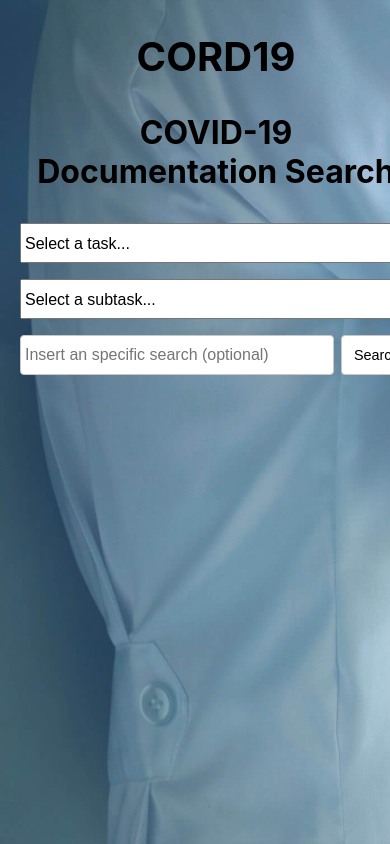
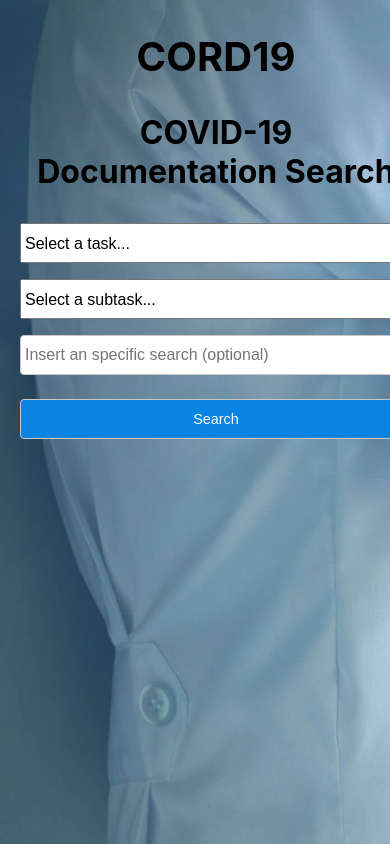
Before and after one commit to covid19-cord19/cord-ui, a Next.js app: page / in a window 390 px wide. Shown: the top 844 px of the page. Built offline with nearby package versions, Linux system fonts and the light colour scheme.

Commit message:
Change search button position on mobile and tablet

```diff
--- a/components/search/search-box.module.scss
+++ b/components/search/search-box.module.scss
@@ -1,7 +1,4 @@
-$input-height: 40px;
-$border-color: #cac6c6;
-$border-radius: 4px;
-$animation-duration: .5s;
+@import "./variables.scss";
 
 .container {
     display: flex;
@@ -19,21 +16,32 @@ $animation-duration: .5s;
     font-size: 1rem;
     height: $input-height;
     padding: 4px;
+    width: 100%;
+
+    @include medium-screen {
         width: 80%;
+    }
 }
 
 .button {
     appearance: none;
-    background-color: #fff;
+    background-color: #0984e3;
     border: 1px solid $border-color;
     border-radius: $border-radius;
-    color: #000;
+    color: #fff;
     cursor: pointer;
     font-size: 0.9rem;
     height: $input-height;
+    margin-top: 1.5rem;
+    transition: $animation-duration;
+    width: 100%;
+
+    @include medium-screen {
+        background-color: #fff;
+        color: #000;
         margin-left: auto;
+        margin-top: 0;
         width: 18%;
-    transition: $animation-duration;
 
         &:hover {
             background-color: #0984e3;
@@ -42,3 +50,5 @@ $animation-duration: .5s;
             transition: $animation-duration;
         }
     }
+
+}
--- /dev/null
+++ b/components/search/variables.scss
@@ -0,0 +1,19 @@
+$input-height: 40px;
+$border-color: #cac6c6;
+$border-radius: 4px;
+$animation-duration: .5s;
+$medium-screen: 768px;
+$large-screen: 1024px;
+
+
+@mixin medium-screen {
+    @media screen and (min-width: $medium-screen) {
+        @content;
+    }
+}
+
+@mixin large-screen {
+    @media screen and (min-width: $large-screen) {
+        @content;
+    }
+}
```
Lines whose indentation alone changed are shown as unchanged.
